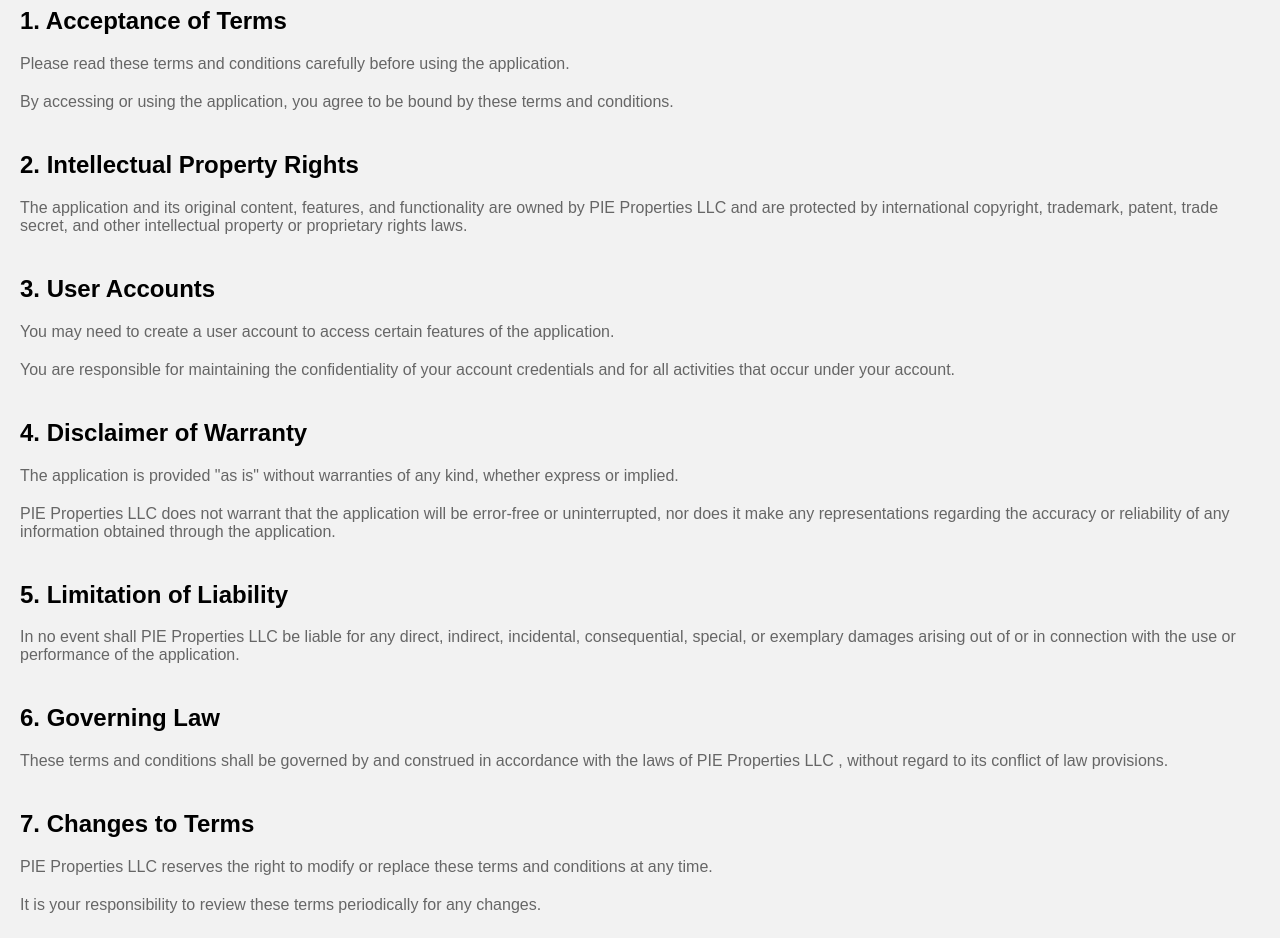
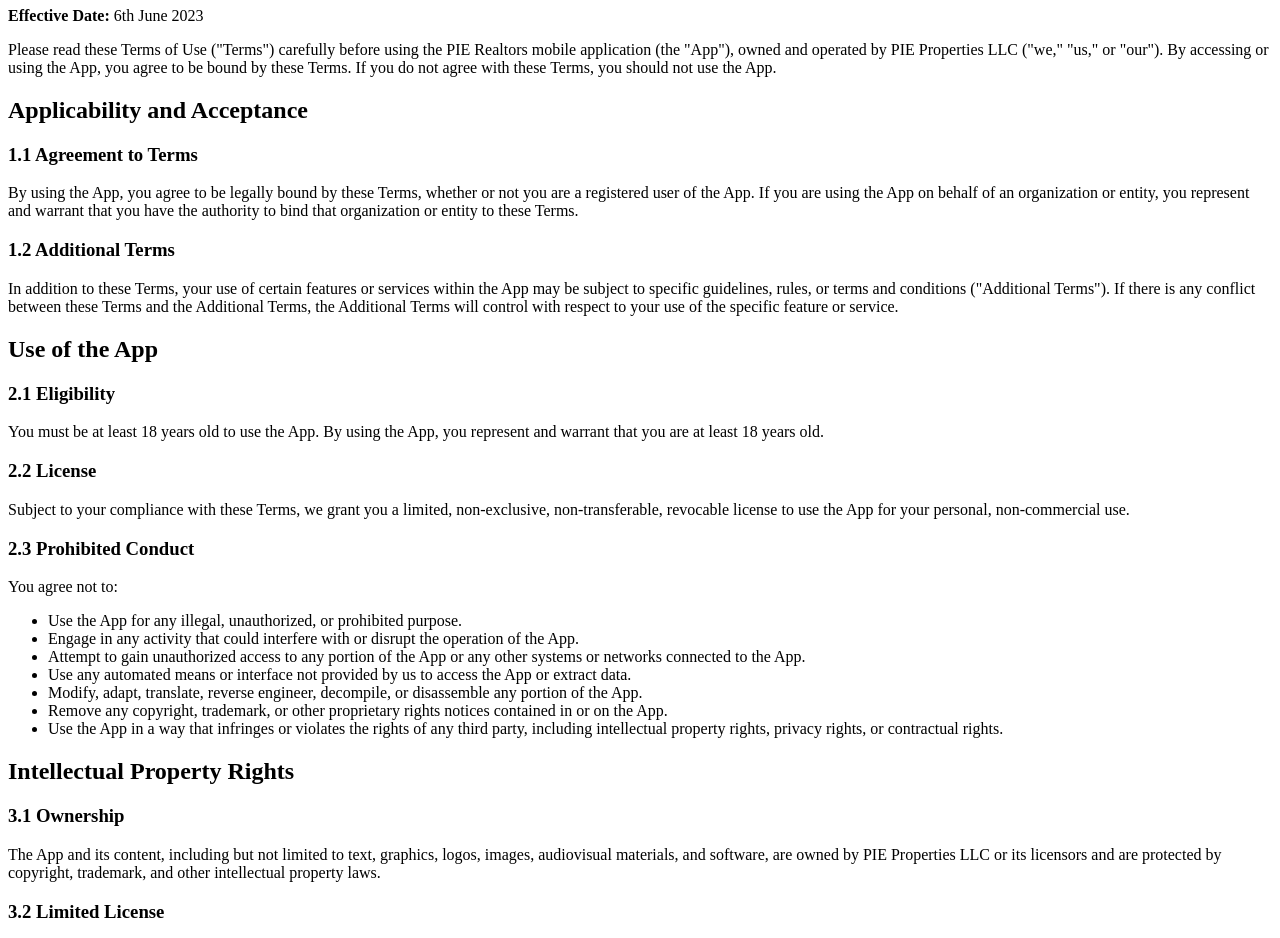
Before and after one commit to Seenorator/terms, a plain HTML site: page index.html in a window 1280 px wide. Shown: the part 73-1011 px from the top of the page. Drawn offline with Linux system fonts and the light colour scheme.

Commit message:
Update terms and use content

```diff
--- a/index.html
+++ b/index.html
@@ -1,72 +1,60 @@
 <!DOCTYPE html>
 <html>
 <head>
-  <title>Terms and Conditions</title>
-  <style>
-    /* CSS styles go here */
-    body {
-      font-family: Arial, sans-serif;
-      background-color: #f2f2f2;
-      margin: 20px;
-    }
-
-    h1 {
-      color: #333;
-    }
-
-    p {
-      color: #666;
-      margin-bottom: 20px;
-    }
-
-    .section {
-      margin-bottom: 40px;
-    }
-  </style>
+  <title>Terms of Use</title>
 </head>
 <body>
-  <h1>Terms and Conditions</h1>
+  <h1>Terms of Use</h1>
+  <p><strong>Effective Date:</strong> 6th June 2023</p>
 
-  <div class="section">
-    <h2>1. Acceptance of Terms</h2>
-    <p>Please read these terms and conditions carefully before using the application.</p>
-    <p>By accessing or using the application, you agree to be bound by these terms and conditions.</p>
-  </div>
+  <p>Please read these Terms of Use ("Terms") carefully before using the PIE Realtors mobile application (the "App"), owned and operated by PIE Properties LLC ("we," "us," or "our"). By accessing or using the App, you agree to be bound by these Terms. If you do not agree with these Terms, you should not use the App.</p>
 
-  <div class="section">
-    <h2>2. Intellectual Property Rights</h2>
-    <p>The application and its original content, features, and functionality are owned by PIE Properties LLC  and are protected by international copyright, trademark, patent, trade secret, and other intellectual property or proprietary rights laws.</p>
-  </div>
+  <h2>Applicability and Acceptance</h2>
 
-  <div class="section">
-    <h2>3. User Accounts</h2>
-    <p>You may need to create a user account to access certain features of the application.</p>
-    <p>You are responsible for maintaining the confidentiality of your account credentials and for all activities that occur under your account.</p>
-  </div>
+  <h3>1.1 Agreement to Terms</h3>
+  <p>By using the App, you agree to be legally bound by these Terms, whether or not you are a registered user of the App. If you are using the App on behalf of an organization or entity, you represent and warrant that you have the authority to bind that organization or entity to these Terms.</p>
 
-  <div class="section">
-    <h2>4. Disclaimer of Warranty</h2>
-    <p>The application is provided "as is" without warranties of any kind, whether express or implied.</p>
-    <p>PIE Properties LLC  does not warrant that the application will be error-free or uninterrupted, nor does it make any representations regarding the accuracy or reliability of any information obtained through the application.</p>
-  </div>
+  <h3>1.2 Additional Terms</h3>
+  <p>In addition to these Terms, your use of certain features or services within the App may be subject to specific guidelines, rules, or terms and conditions ("Additional Terms"). If there is any conflict between these Terms and the Additional Terms, the Additional Terms will control with respect to your use of the specific feature or service.</p>
 
-  <div class="section">
-    <h2>5. Limitation of Liability</h2>
-    <p>In no event shall PIE Properties LLC  be liable for any direct, indirect, incidental, consequential, special, or exemplary damages arising out of or in connection with the use or performance of the application.</p>
-  </div>
+  <h2>Use of the App</h2>
 
-  <div class="section">
-    <h2>6. Governing Law</h2>
-    <p>These terms and conditions shall be governed by and construed in accordance with the laws of PIE Properties LLC , without regard to its conflict of law provisions.</p>
-  </div>
+  <h3>2.1 Eligibility</h3>
+  <p>You must be at least 18 years old to use the App. By using the App, you represent and warrant that you are at least 18 years old.</p>
 
-  <div class="section">
-    <h2>7. Changes to Terms</h2>
-    <p>PIE Properties LLC  reserves the right to modify or replace these terms and conditions at any time.</p>
-    <p>It is your responsibility to review these terms periodically for any changes.</p>
-  </div>
+  <h3>2.2 License</h3>
+  <p>Subject to your compliance with these Terms, we grant you a limited, non-exclusive, non-transferable, revocable license to use the App for your personal, non-commercial use.</p>
 
-  <div class="section">
-    <h2>8. Contact Us</h2>
-    <p>If you have any questions or concerns about these terms and conditions, please contact us at support@pie.properties </p>
-  </
+  <h3>2.3 Prohibited Conduct</h3>
+
+  <p>You agree not to:</p>
+  <ul>
+    <li>Use the App for any illegal, unauthorized, or prohibited purpose.</li>
+    <li>Engage in any activity that could interfere with or disrupt the operation of the App.</li>
+    <li>Attempt to gain unauthorized access to any portion of the App or any other systems or networks connected to the App.</li>
+    <li>Use any automated means or interface not provided by us to access the App or extract data.</li>
+    <li>Modify, adapt, translate, reverse engineer, decompile, or disassemble any portion of the App.</li>
+    <li>Remove any copyright, trademark, or other proprietary rights notices contained in or on the App.</li>
+    <li>Use the App in a way that infringes or violates the rights of any third party, including intellectual property rights, privacy rights, or contractual rights.</li>
+  </ul>
+
+  <h2>Intellectual Property Rights</h2>
+
+  <h3>3.1 Ownership</h3>
+  <p>The App and its content, including but not limited to text, graphics, logos, images, audiovisual materials, and software, are owned by PIE Properties LLC or its licensors and are protected by copyright, trademark, and other intellectual property laws.</p>
+
+  <h3>3.2 Limited License</h3>
+  <p>Subject to these Terms, we grant you a limited, non-exclusive, non-transferable license to access and use the App and its content solely for your personal, non-commercial use.</p>
+
+  <h3>3.3 Trademarks</h3>
+  <p>"PIE Realtors" and the PIE Realtors logo are trademarks of PIE Properties LLC. You may not use these trademarks or any other trademarks, service marks, logos, or trade names displayed on the App without our prior written permission.</p>
+
+  <h2>Disclaimer and Limitation of Liability</h2>
+
+  <h3>4.1 Disclaimer of Warranties</h3>
+  <p>The App is provided on an "as is" and "as available" basis. We do not warrant that the App will be error-free or uninterrupted, or that any defects will be corrected. We make no representations or warranties of any kind, whether express, implied, or statutory, regarding the App or its content.</p>
+
+  <h3>4.2 Limitation of Liability</h3>
+  <p>To the fullest extent permitted by applicable law, we will not be liable for any indirect, incidental, consequential, special, exemplary, or punitive damages arising out of or in connection with your use of the App, even if we have been advised of the possibility of such damages.</p>
+</body>
+</html>
```
